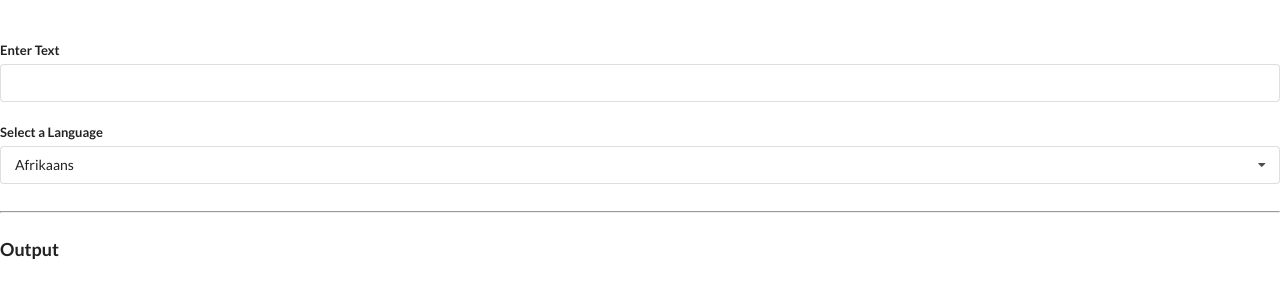
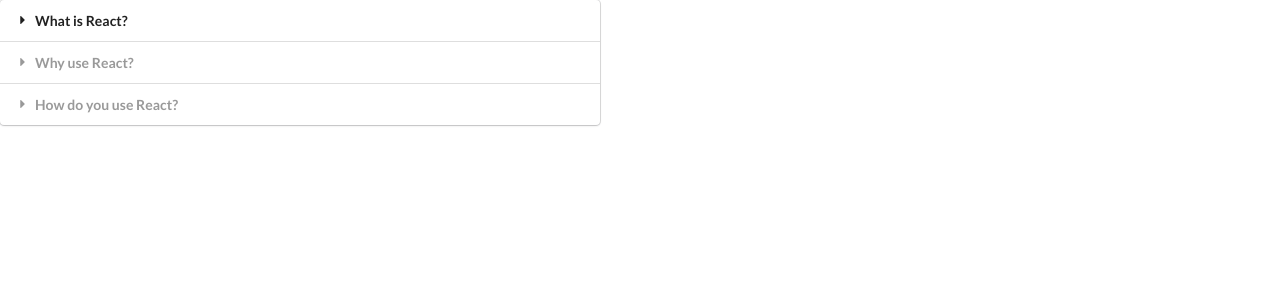
Before and after one commit to lululand/react-widgets, a React (Create React App) app: page / in a window 1280 px wide. Shown: the top 300 px of the page. Built offline with nearby package versions, Linux system fonts and the light colour scheme; no server answers.

Commit message:
added nav routing

```diff
--- a/src/App.js
+++ b/src/App.js
@@ -1,14 +1,70 @@
 import React from 'react';
-// import Accordion from './components/Accordion';
-// import Search from './components/Search';
-// import Dropdown from './components/Dropdown';
+import Accordion from './components/Accordion';
+import Search from './components/Search';
+import Dropdown from './components/Dropdown';
 import Translate from './components/Translate';
+
+const items = [
+  {
+    title: 'What is React?',
+    content: 'React is a front-end JavaScript framework'
+  },
+  {
+    title: 'Why use React?',
+    content: 'React is a favorite JS library among engineers'
+  },
+  {
+    title: 'How do you use React?',
+    content: 'You use React by creating components'
+  }
+];
+
+const options = [
+  {
+    label: 'The Color Red',
+    value: 'red'
+  },
+  {
+    label: 'The Color Green',
+    value: 'green'
+  },
+  {
+    label: 'A Shade of Blue',
+    value: 'blue'
+  }
+];
+
+const showAccordion = () => {
+  if (window.location.pathname === '/') {
+    return <Accordion items={items} />;
+  }
+};
+
+const showList = () => {
+  if (window.location.pathname === '/list') {
+    return <Search />;
+  }
+};
+
+const showDropdown = () => {
+  if (window.location.pathname === '/dropdown') {
+    return <Dropdown />;
+  }
+};
+
+const showTranslate = () => {
+  if (window.location.pathname === '/translate') {
+    return <Translate options={options} />;
+  }
+};
 
 export default () => {
   return (
     <div>
-      <br /><br />
-        <Translate />
+      {showAccordion()}
+      {showList()}
+      {showDropdown()}
+      {showTranslate()}
     </div>
   );
 };
@@ -32,33 +88,3 @@
 //     </div>
 //   );
 // };
-
-// const options = [
-//   {
-//     label: 'The Color Red',
-//     value: 'red'
-//   },
-//   {
-//     label: 'The Color Green',
-//     value: 'green'
-//   },
-//   {
-//     label: 'A Shade of Blue',
-//     value: 'blue'
-//   }
-// ];
-
-// const items = [
-//   {
-//     title: 'What is React?',
-//     content: 'React is a front-end JavaScript framework'
-//   },
-//   {
-//     title: 'Why use React?',
-//     content: 'React is a favorite JS library among engineers'
-//   },
-//   {
-//     title: 'How do you use React?',
-//     content: 'You use React by creating components'
-//   }
-// ];
--- a/src/components/Dropdown.js
+++ b/src/components/Dropdown.js
@@ -20,10 +20,6 @@
   }, []);
 
   const renderedOptions = options.map(option => {
-    // if (option.value === selected.value) {
-    //   return null;
-    // } // this is bad usability so not using
-
     return (
       <div
         key={option.value}
```
